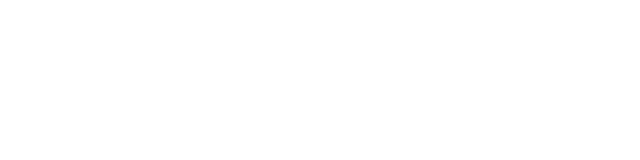
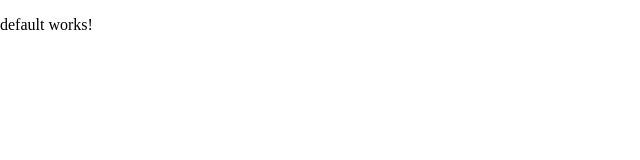
Before and after one commit to poychang/TalasUrlManager, an Angular app in the folder TalasUrlManager/ClientApp/: page / in a window 1280 px wide. Shown: the top 160 px of the page, without its empty margins (0-640 px from the left). Built offline with nearby package versions, Linux system fonts and the light colour scheme.

Commit message:
建立 Pages 模組，以及預設頁面

```diff
--- a/TalasUrlManager/ClientApp/src/app/app-routing.module.ts
+++ b/TalasUrlManager/ClientApp/src/app/app-routing.module.ts
@@ -1,7 +1,12 @@
 import {NgModule} from '@angular/core';
 import {RouterModule, Routes} from '@angular/router';
+import {AppComponent} from './app.component';
+import {DefaultComponent} from './pages/default/default.component';
 
-const routes: Routes = [];
+const routes: Routes = [
+  {path: '', component: DefaultComponent},
+  {path: '**', redirectTo: '/', pathMatch: 'full'}
+];
 
 @NgModule({imports: [RouterModule.forRoot(routes)], exports: [RouterModule]})
 export class AppRoutingModule {}
--- a/TalasUrlManager/ClientApp/src/app/app.module.ts
+++ b/TalasUrlManager/ClientApp/src/app/app.module.ts
@@ -7,12 +7,14 @@
 
 import {AppRoutingModule} from './app-routing.module';
 import {AppComponent} from './app.component';
+import {PagesModule} from './pages/pages.module';
 import {MyMaterialModule} from './shared/my-material.module';
 
 @NgModule({
   declarations: [AppComponent],
   imports: [
     BrowserModule, AppRoutingModule, NoopAnimationsModule, MyMaterialModule,
+    PagesModule,
     ServiceWorkerModule.register(
         '/ngsw-worker.js', {enabled: environment.production})
   ],
--- /dev/null
+++ b/TalasUrlManager/ClientApp/src/app/pages/default/default.component.html
@@ -0,0 +1,3 @@
+<p>
+  default works!
+</p>
--- /dev/null
+++ b/TalasUrlManager/ClientApp/src/app/pages/default/default.component.ts
@@ -0,0 +1,15 @@
+import { Component, OnInit } from '@angular/core';
+
+@Component({
+  selector: 'app-default',
+  templateUrl: './default.component.html',
+  styleUrls: ['./default.component.scss']
+})
+export class DefaultComponent implements OnInit {
+
+  constructor() { }
+
+  ngOnInit() {
+  }
+
+}
```
Also changed, not shown: TalasUrlManager/ClientApp/src/app/pages/pages.module.ts (added, +10 -0 lines), TalasUrlManager/ClientApp/src/app/pages/default/default.component.scss (added).
